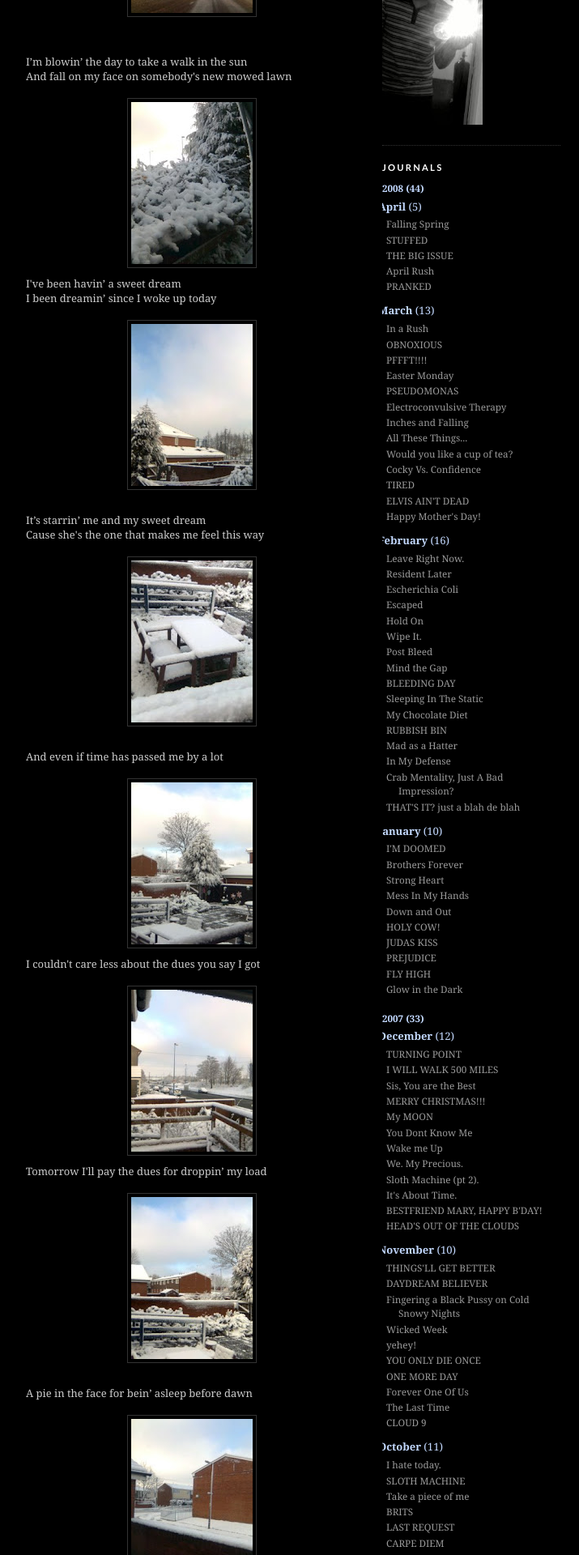
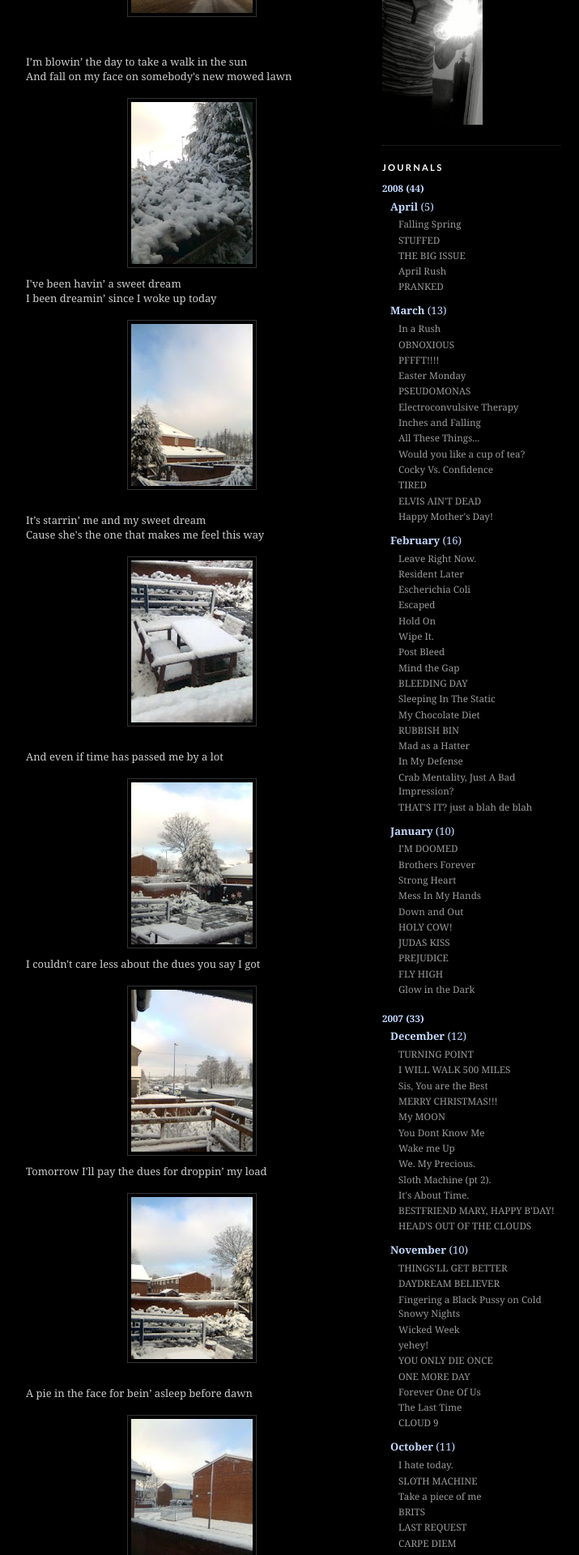
Before and after one commit to AlistairLeys/krisjasper-blog, a Jekyll site: the page built from index.html, in a window 1280 px wide. Shown: the part 1054-2974 px from the top of the page at 81% size, without its empty margins (278-993 px from the left). Built offline with Jekyll 4.4.1, drawn with Linux system fonts in a browser that asks for light colours; a script that is not in the unit is left out; the list of posts is cut into pages by our own code.

Commit message:
Fix: month text clipped in sidebar Journals section

```diff
--- a/assets/css/style.css
+++ b/assets/css/style.css
@@ -144,6 +144,10 @@ h2.date-header {
   text-indent: -15px;
   line-height: 1.5em;
 }
+.sidebar .BlogArchive li {
+  text-indent: 0;
+  padding-left: 10px;
+}
 .sidebar .widget, .main .widget {
   border-bottom: 1px dotted #333333;
   margin: 0 0 1.5em;
```
